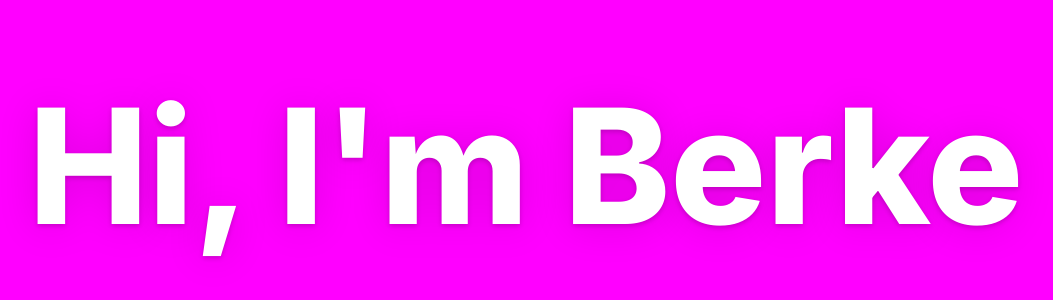
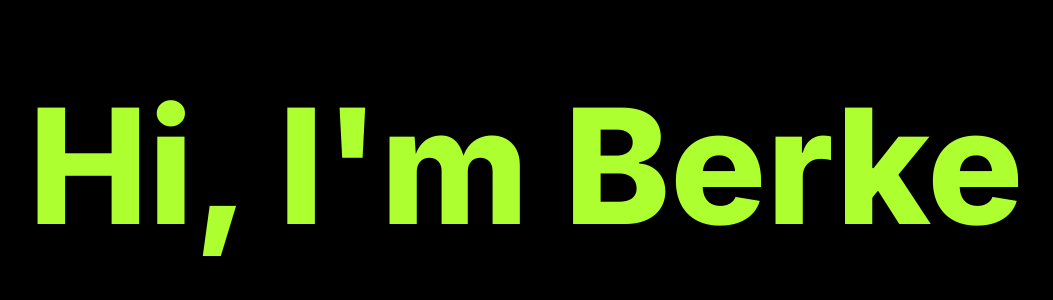
Before and after one commit to KBerkeYilmaz/personal-page, a Next.js app: page / in a window 1280 px wide. Shown: the part 234-534 px from the top of the page, without its empty margins (114-1167 px from the left). Built offline with nearby package versions, Linux system fonts and the light colour scheme.

Commit message:
Bits and pieces.

```diff
--- a/src/app/page.tsx
+++ b/src/app/page.tsx
@@ -13,12 +13,12 @@ const pages: ((
   props: AnimatedProps<{ style: CSSProperties }>
 ) => React.ReactElement)[] = [
   ({ style }) => (
-    <animated.div style={{ ...style, background: "magenta" }}>
+    <animated.div style={{ ...style, background: "black" }}>
       Hi, I'm Berke
     </animated.div>
   ),
   ({ style }) => (
-    <animated.div style={{ ...style, background: "lightblue" }}>
+    <animated.div style={{ ...style, background: "teal" }}>
       a critical thinker
     </animated.div>
   ),
--- a/src/app/styles.module.css
+++ b/src/app/styles.module.css
@@ -14,7 +14,7 @@
     display: flex;
     justify-content: center;
     align-items: center;
-    color: white;
+    color: greenyellow;
     font-weight: 800;
     font-size: 10em;
     will-change: transform, opacity;
```
